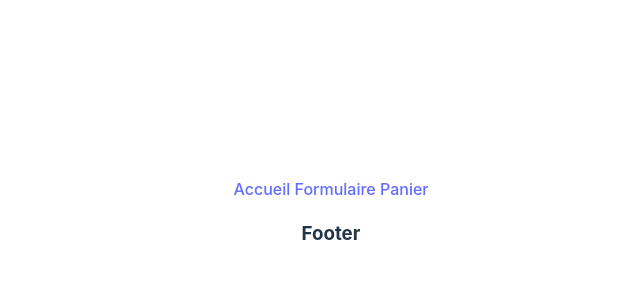
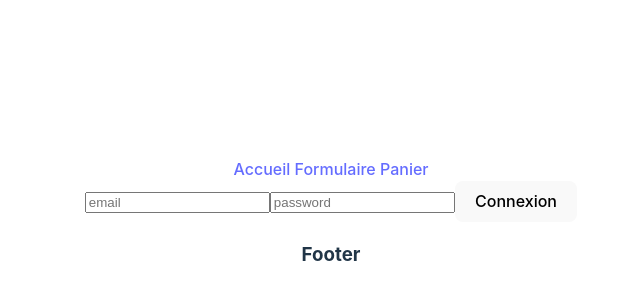
Before and after one commit to FelicianoMandjam/Atelier_Front, a React (Vite) app: page /sign in a window 1280 px wide. Shown: the part 178-478 px from the top of the page, without its empty margins (309-949 px from the left). Built offline with nearby package versions, Linux system fonts and the light colour scheme.

Commit message:
Formulaire d'inscription et connexion

```diff
--- a/package.json
+++ b/package.json
@@ -10,6 +10,7 @@
     "preview": "vite preview"
   },
   "dependencies": {
+    "axios": "^1.6.8",
     "react": "^18.2.0",
     "react-dom": "^18.2.0",
     "react-router-dom": "^6.22.3"
--- a/src/App.tsx
+++ b/src/App.tsx
@@ -3,6 +3,8 @@ import Home from "./pages/user/home/Home.tsx";
 import AddFormulaire from "./pages/admin/AddFormulaire.tsx";
 import Header from "./componants/layouts/user/Header.tsx";
 import Footer from "./componants/layouts/user/Footer.tsx";
+import Sign from "./pages/pageAuth/Sign.tsx";
+import SignUp from "./pages/pageAuth/SignUp.tsx";
 import "./App.css";
 
 function App() {
@@ -12,7 +14,9 @@ function App() {
         <Header />
         <Routes>
           <Route index path="/" element={<Home />} />
-          <Route index path="/formulaire" element={<AddFormulaire />} />
+          <Route  path="/formulaire" element={<AddFormulaire />} />
+          <Route  path="sign" element={<Sign />} />
+          <Route  path="signUp" element={<SignUp />} />
         </Routes>
         <Footer />
       </BrowserRouter>
--- a/src/main.tsx
+++ b/src/main.tsx
@@ -1,10 +1,13 @@
 import React from 'react'
 import ReactDOM from 'react-dom/client'
 import App from './App.tsx'
+import {AuthProvider} from './utils/context/AuthContext.tsx'
 import './index.css'
 
 ReactDOM.createRoot(document.getElementById('root')!).render(
   <React.StrictMode>
+    <AuthProvider>
     <App />
+    </AuthProvider>
   </React.StrictMode>,
 )
--- a/src/pages/admin/AddFormulaire.tsx
+++ b/src/pages/admin/AddFormulaire.tsx
@@ -1,5 +1,7 @@
 import React from 'react'
 import { useState } from 'react'
+import { URL } from "../../utils/constants/URL.js";
+
 
 function AddFormulaire() {
   // Faire une interface pour le useState
@@ -24,17 +26,23 @@ function AddFormulaire() {
   }
   // Function pour l'envoie du formulaire
 
-  function sendForm(e) {
-    e.preventDefault()
-    console.log(article)
+  const hundleSubmit = async (e) => {
+    e.preventDefault();
+    try{
+        // console.log(URL.USER_SIGNUP)
+        // console.log(user)
+        const response = await axios.post( URL.ARTICLE_ADD, article)
+        console.log(response)
+    }catch(e){
+        console.log(e);
+    }
   }
-
 
 
   return (
     <div>
         <h1>Création de article</h1>
-      <form onSubmit={sendForm}>
+      <form onSubmit={hundleSubmit}>
 
         <div>
           <label htmlFor="name">Name</label>
@@ -87,3 +95,21 @@ function AddFormulaire() {
 }
 
 export default AddFormulaire;
+
+/* name : { type: String, required: true },
+  category: { type: String, required: true },
+  brand: { type: String, required: true },
+  price: { type: Number, required: true },
+  content: { type: String, required: true },
+  stock: { type: Number, required: true },
+  online: { type: Boolean, required: true },
+  avis: [{ type: mongoose.Schema.Types.ObjectId, ref: "Avis" }],
+  picture: [
+    {
+      img: { type: String, required: true },
+      img1: { type: String },
+      img2: { type: String },
+      img3: { type: String },
+      img4: { type: String },
+    },
+  ],*/
--- /dev/null
+++ b/src/pages/pageAuth/Sign.tsx
@@ -0,0 +1,80 @@
+// import React , { useContext, useState } from 'react'
+// import { AuthContext } from '../../utils/context/AuthContext'
+
+// const Sign = () => {
+//     const [user , setUser] = useState({})
+//     const {login } = useContext(AuthContext)
+
+//     const handleChange = (e) => {
+//         const { name, value } = e.target;
+//         setUser({ ...user, [name]: value });
+//       }
+
+//     const handleSubmit = (e) => {
+//         e.preventDefault()
+//         login(user)
+//     }
+
+//   return (
+//     <div>
+//       <form onSubmit={handleSubmit}>
+//         <input
+//         type="email"
+//         placeholder='email'
+//         name='email'
+//         onChange={handleChange}
+//         />
+
+//         <input
+//         type="password"
+//         placeholder='password'
+//         name='password'
+//         onChange={handleChange}
+//         />
+//       </form>
+//     </div>
+//   )
+// }
+
+// export default Sign
+
+
+import React, { useContext, useState } from 'react'
+import { AuthContext } from '../../utils/context/AuthContext'
+
+const Sign = () => {
+  const [user, setUser] = useState({})
+  const { login } = useContext(AuthContext)
+
+  const handleChange = (event) => {
+    const { name, value } = event.target
+    setUser((user) => ({ ...user, [name]: value }))
+  }
+
+  const handleSubmit = (e) => {
+    e.preventDefault()
+    login(user)
+  }
+
+  return (
+    <div>
+      <form onSubmit={handleSubmit}>
+        <input
+          type='email'
+          placeholder='email'
+          name='email'
+          onChange={handleChange}
+        />
+        <input
+          type='password'
+          placeholder='password'
+          name='password'
+          onChange={handleChange}
+        />
+        <button>Connexion</button>
+      </form>
+    </div>
+  )
+}
+
+export default Sign
--- /dev/null
+++ b/src/pages/pageAuth/SignUp.tsx
@@ -0,0 +1,44 @@
+import React from 'react';
+import { useState } from 'react';
+import axios from 'axios';
+import { URL } from "../../utils/constants/URL.js";
+
+const SignUp = () => {
+    const [ user , setUser ]= useState({
+        role: "user"
+    })
+
+
+    const handleChange = (e) => {
+        const { name, value } = e.target
+        setUser((user) => ({...user, [name]:value}))
+
+    };
+
+
+    const hundleSubmit = async (e) => {
+        e.preventDefault();
+        try{
+            const response = await axios.post( URL.USER_SIGNUP, user)
+            console.log(response)
+        }catch(e){
+            console.log(e);
+        }
+      }
+
+  return (
+    <div>
+      <form onSubmit={hundleSubmit}>
+        <input onChange={handleChange} type="text" placeholder='Prénom' name="prenom"/>
+        <input onChange={handleChange} type="text" placeholder='picture' name="picture"/>
+        <input onChange={handleChange} type="email" placeholder='email' name="email"/>
+        <input onChange={handleChange} type="password" placeholder='password' name="password"/>
+        {/* <input onChange={handleChange} type="text" placeholder='role' name="role"/> */}
+        <button type='submit'> S'incrire</button>
+
+      </form>
+    </div>
+  )
+}
+
+export default SignUp
--- /dev/null
+++ b/src/utils/constants/URL.js
@@ -0,0 +1,5 @@
+export const URL = {
+    USER_SIGNUP:"http://localhost:8090/api/user/signup",
+    USER_SIGN:"http://localhost:8090/api/user/sign",
+    ARTICLE_ADD:"http://localhost:8090/api/article/add"
+}
--- /dev/null
+++ b/src/utils/context/AuthContext.tsx
@@ -0,0 +1,44 @@
+import React , { createContext , useState , useEffect} from 'react'
+import { URL } from "../constants/URL.js"
+import axios from 'axios'
+
+// Créez un contexte d'authentification
+export const AuthContext = createContext()
+
+export const AuthProvider = ({ children }) => {
+    // L'Etat pour suivre si l'authentifiacation est en cours
+    const [ isLoading , setIsLoading ] = useState(false)
+
+    // Etat pour stocker les informations de l'utilisateur connecté
+    const [user , setUser] = useState(null)
+
+    // Fonction pour gérer l'authentification de l'utilisateur
+    const login = async (dataForm) => {
+        console.log("Salah")
+        // API
+        setIsLoading(true)
+        try{
+            const { data, status } = await axios.post(URL.USER_SIGN , dataForm)
+            console.log(data)
+
+            if(status === 200){
+                // Mettre à jours l'etat du state (user) avec les données de l'utilisateur
+                setUser(data)
+
+                // Stockez les données de l'utilisatuer dans le asynctorage
+
+                // Met isLoading à false apres une authentification
+                setIsLoading(false)
+            }
+        }catch(e){
+            console.log(e)
+            setIsLoading(false)
+        }
+    }
+
+    return (
+        <AuthContext.Provider value={{ login , user , isLoading }}>
+            {children}
+        </AuthContext.Provider>
+    )
+}
```
Also changed, not shown: 1 other file (tests, documents, lock files or other folders).
